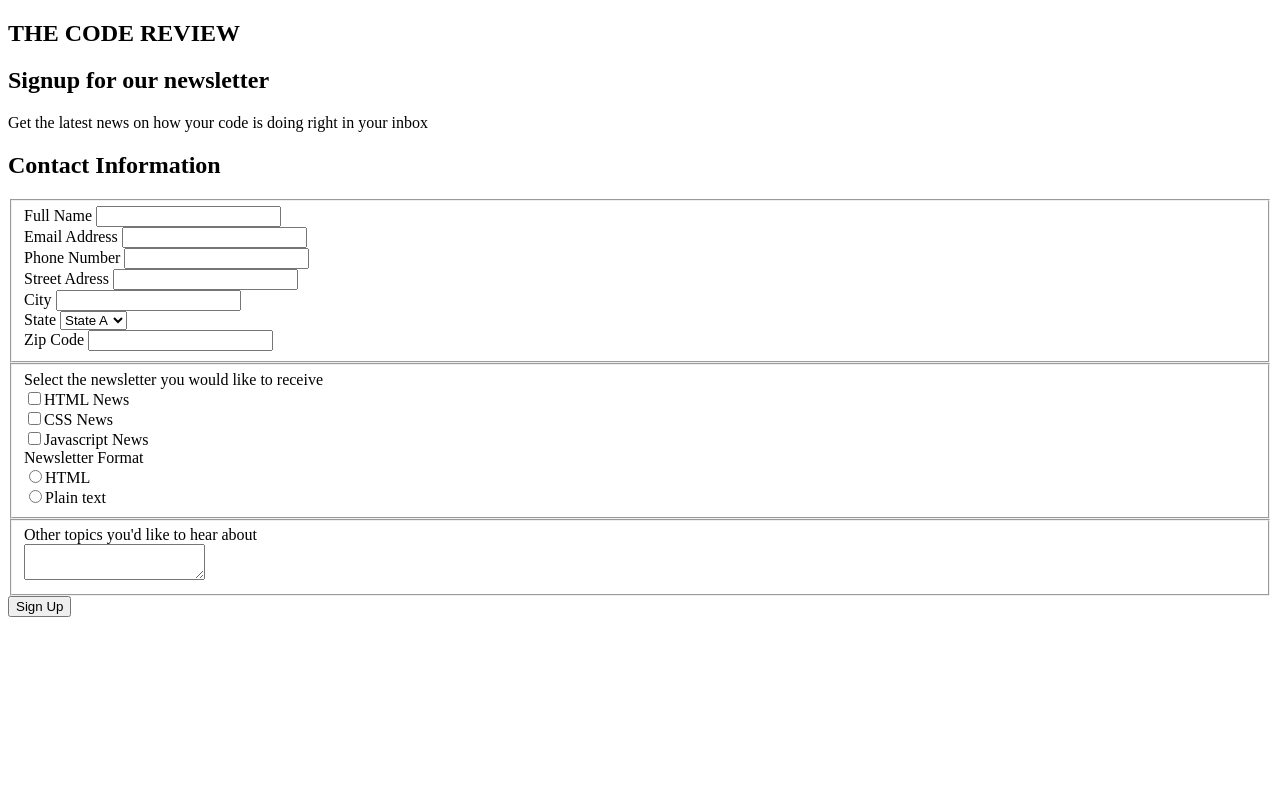
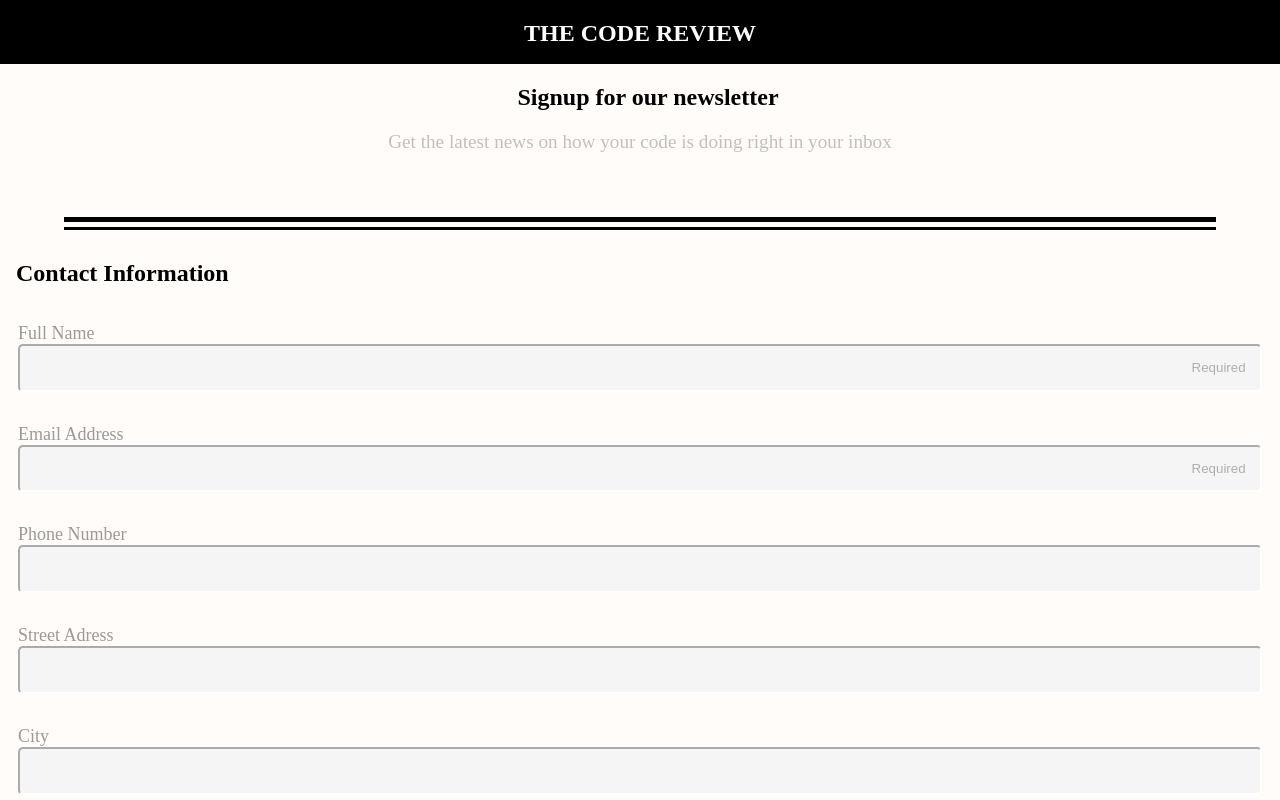
Before and after one commit to davigrah/Online-registration-form, a plain HTML site: page index.html in a window 1280 px wide. Shown: the top 800 px of the page. Drawn offline with Linux system fonts and the light colour scheme.

Commit message:
Css added

```diff
--- a/CSS/style.css
+++ b/CSS/style.css
@@ -0,0 +1,100 @@
+* {
+	box-sizing: border-box;
+}
+body{
+    margin:0;
+    background-color: rgb(255, 252, 250);
+}
+.main-nav {
+    display: flex;
+    flex-wrap: wrap;
+    flex-direction: row;
+    justify-content: center;
+
+
+}
+.title {
+    background-color: black;
+    text-align: center;
+    color: white;
+    min-width: 100%;
+    margin: 0;
+    height: 4rem;
+    align-items: center;
+
+}
+
+header h2,
+header p {
+    text-align: center;
+}
+header h2 {
+    color: black;
+}
+header p {
+    color: silver;
+    font-size: 120%;
+    margin: 1rem 1rem 4rem 1rem;
+}
+.line-1 {
+    height: 5px;
+    max-width: 90%;
+    background: black;
+    margin: auto;
+}
+.line-2 {
+    height: 3px;
+    max-width: 90%;
+    background: black;
+    margin: auto;
+    margin-top: 5px;
+    margin-bottom: 30px;
+}
+body h2 {
+    margin-left: 1rem;
+}
+.container-1 {
+    display: flex;
+    flex-wrap: wrap;
+    flex-direction: column;
+}
+label{
+    font-size: large;
+    min-width: 100%;
+    color: rgb(155, 153, 153);
+}
+input[type="text"],
+input[type="email"],
+input[type="number"],
+select[id="state"] {
+    min-width: 100%;
+    padding: 0.9rem;
+    border-color: white;
+    border-radius: 5px;
+    background-color: whitesmoke;
+    margin-bottom: 2rem;
+}
+label {
+    margin-bottom: 0;
+}
+fieldset {
+    border: 0;
+    padding: 1rem;
+}
+::placeholder{
+    float: right;
+    color: rgba(103, 106, 109, 0.507);
+}
+.p-newsletter {
+    color: silver;
+    font-size: 120%;
+    margin-bottom: 2rem;
+}
+.container-2 {
+    display: flex;
+    flex-wrap: wrap;
+    flex-direction: column;
+}
+/* .container-2 label{
+    margin-top: 10%;
+} */
--- a/index.html
+++ b/index.html
@@ -4,11 +4,14 @@
     <meta charset="UTF-8">
     <meta http-equiv="X-UA-Compatible" content="IE=edge">
     <meta name="viewport" content="width=device-width, initial-scale=1.0">
+    <link rel="stylesheet" href="CSS/style.css">
     <title>Online Registration</title>
 </head>
 <header>
     <nav>
-        <h1>THE CODE REVIEW</h1>
+        <div class="main-nav">
+            <div class=title><h1>THE CODE REVIEW</h1></div>
+        </div>
     </nav>
 
     <h2>Signup for our newsletter</h2>
@@ -16,27 +19,29 @@
 
 </header>
 <body>
+    <div class="line-1"></div>
+    <div class="line-2"></div>
     <form>
         <h2>Contact Information</h2>
+        <div class="container">
+            <fieldset>
+                <label for="name">Full Name</label><br>
+                <input type="text" id="name" name="user_name" placeholder="Required"><br>
 
-        <fieldset>
-            <label for="name">Full Name</label>
-            <input type="text" id="name" name="user_name"><br>
+                <label for="email">Email Address</label><br>
+                <input type="email" id="email" name="user_email" placeholder="Required"><br>
 
-            <label for="email">Email Address</label>
-            <input type="email" id="email" name="user_email"><br>
-
-            <label for="phone_number">Phone Number</label>
+                <label for="phone_number">Phone Number</label><br>
                 <input type="number" id="phone_number" name="user_phone_number"><br>
 
-            <label for="address">Street Adress</label>
+                <label for="address">Street Adress</label><br>
                 <input type="text" id="address" name="user_address"><br>
 
-            <label for="city">City</label>
+                <label for="city">City</label><br>
                 <input type="text" id="city" name="user_city"><br>
 
-            <label for="state">State</label>
-            <select id="state" name="user_state"><br>
+                <label for="state">State</label><br>
+                <select id="state" name="user_state" placeholder="Choose State"><br>
                     <option value="state_a">State A</option>
                     <option value="state_b">State B</option>
                     <option value="state_c">State C</option>
@@ -44,12 +49,14 @@
                     <option value="state_e">State E</option>
             </select><br>
 
-            <label for="zip_code">Zip Code</label>
+                <label for="zip_code">Zip Code</label><br>
                 <input type="number" id="zip_code" name="user_zip_code"><br>
             </fieldset>
-
+    </div>
+    <div class="container-2">
             <fieldset>
-            <label>Select the newsletter you would like to receive</label><br>
+                <h2>Newsletter</h2>
+                <label class="p-newsletter">Select the newsletter you would like to receive</label><br>
                 <input type="checkbox" id="html_news" name="user_newsletter_preference"><label>HTML News</label><br>
                 <input type="checkbox" id="css_news" name="user_newsletter_preference"><label>CSS News</label><br>
                 <input type="checkbox" id="javascript_news" name="user_newsletter_preference"><label>Javascript News</label><br>
@@ -58,12 +65,12 @@
                 <input type="radio" id="html_format" value="html_format" name="user_newsletter_format_preference"><label>HTML</label><br>
                 <input type="radio" id="plain_format" value="plain_format" name="user_newsletter_format_preference"><label>Plain text</label><br>
             </fieldset>
-
             <fieldset>
                 <label for="other_topics">Other topics you'd like to hear about</label><br>
                 <textarea id="other_topics" name="other_topics"></textarea><br>
             </fieldset>
             <button type="submit">Sign Up</button>
+    </div>
     </form>
 
 </body>
```
Also changed, not shown: 1 other file. Lines whose indentation alone changed are shown as unchanged.
